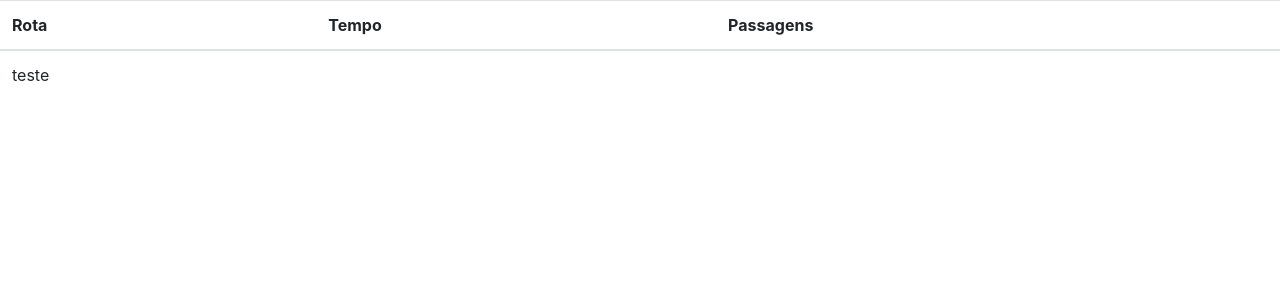
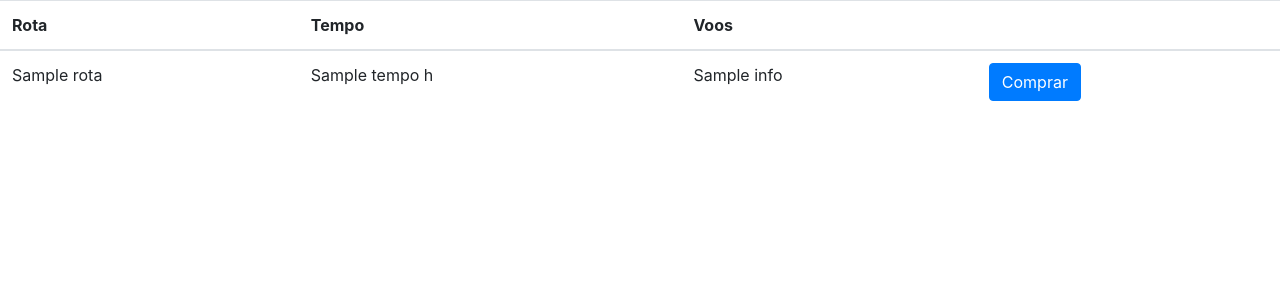
Before and after one commit to gsmalves/PBL3, a Flask app: template templates/search.html in a window 1280 px wide. Shown: the part 56-356 px from the top of the page. Run offline with Flask 2, Linux system fonts and the light colour scheme; the template is opened without the code that fills it: most values are stand-ins (such as "Sample title", 1, 10 or a date in 2020); some libraries are stand-ins or nearby versions.

Commit message:
Mostrando rotas pesquisadas

```diff
--- a/templates/search.html
+++ b/templates/search.html
@@ -6,15 +6,17 @@
             <tr>
                 <th>Rota</th>
                 <th>Tempo</th>
-                <th>Passagens</th>
+                <th>Voos</th>
+                <th></th>
             <tr>
         </thead>
         <tbody>
             {% for p in value %}
             <tr>
-                {% for cidade in p.rota %}
-                <td>teste</td>
-                {% endfor %}
+                <td>{{p.rota}}</td>
+                <td>{{p.tempo}} h</td>
+                <td>{{p.info}}</td>
+                <td><button type="button" class="btn btn-primary">Comprar</button></td>
             </tr>
             {% endfor %}
         </tbody>
```
Also changed, not shown: servidorA.py (+9 -3 lines).
